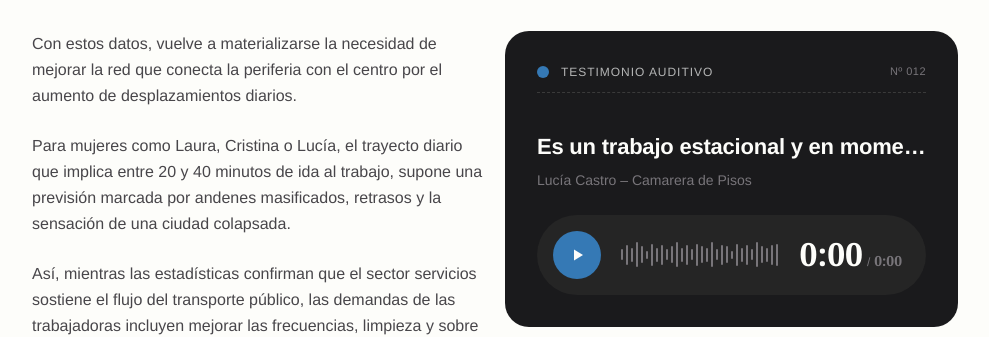
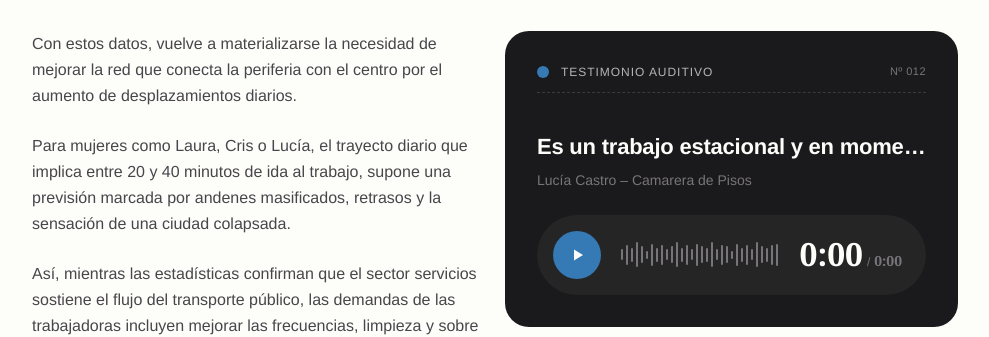
Before and after one commit to Alinarestorres/paula-tfm, a React (Vite) app: page / in a window 1280 px wide. Shown: the part 10960-11297 px from the top of the page, without its empty margins (258-1247 px from the left). Built offline with nearby package versions, Linux system fonts and the light colour scheme; a web font is replaced by a local one.

Commit message:
Section 6: 'Para mujeres como Laura, Cristina o Lucía' → 'Cris' para mantener consistencia con la identidad unificada

```diff
--- a/src/components/sections/Section6.jsx
+++ b/src/components/sections/Section6.jsx
@@ -169,7 +169,7 @@ export default function Section6() {
             desplazamientos diarios.
           </p>
           <p className="font-sans text-base leading-[26px]">
-            Para mujeres como Laura, Cristina o Lucía, el trayecto diario
+            Para mujeres como Laura, Cris o Lucía, el trayecto diario
             que implica entre 20 y 40 minutos de ida al trabajo, supone una
             previsión marcada por andenes masificados, retrasos y la
             sensación de una ciudad colapsada.
```
